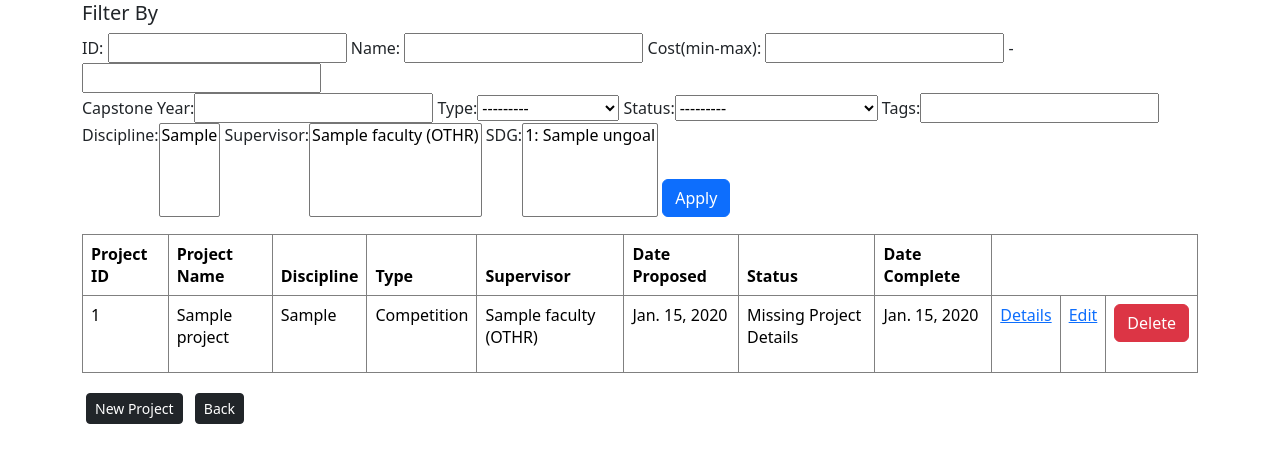
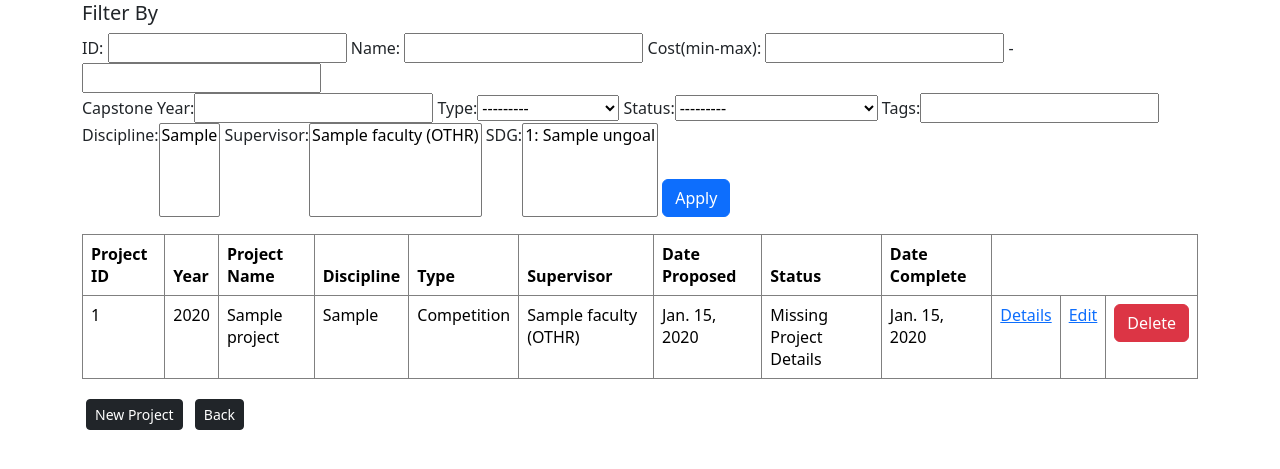
Before and after one commit to LassondeCapstoneGroup20/LassondeProjectsInventory, a Django app: page /projects/list/ in a window 1280 px wide. Shown: the part 221-690 px from the top of the page. Run offline with Django 4.2, Linux system fonts and the light colour scheme; a user stored in the database is signed in; tables that the repository leaves empty hold one stand-in row (values such as "Sample post"); some libraries are stand-ins or nearby versions.

Commit message:
Minor UI changes

```diff
--- a/projects/filters.py
+++ b/projects/filters.py
@@ -1,8 +1,9 @@
 import django_filters
 from .models import Project
+#attrs={'style':'width: 50px'}
 
 class ProjectFilter(django_filters.FilterSet):
-    cost = django_filters.RangeFilter()
+    cost = django_filters.NumericRangeFilter()
     name = django_filters.CharFilter(lookup_expr='icontains')
     tags = django_filters.CharFilter(lookup_expr='icontains')
     class Meta:
--- a/projects/forms.py
+++ b/projects/forms.py
@@ -31,8 +31,8 @@ class ProjectForm(forms.ModelForm):
     date_proposed = forms.DateField(widget=DateInput, initial = date.today())
     date_complete = forms.DateField(widget=DateInput, required = False)
     supervisor = forms.ModelMultipleChoiceField(
-        queryset = Faculty.objects.filter(role = 'PROF'),
-        widget = forms.SelectMultiple,
+        queryset = Faculty.objects.filter(role = 'PROF').order_by('department', 'name'),
+        widget = forms.SelectMultiple(attrs={'class':'form-control', 'style':'height: 200px'}),
         label = 'Supervisor (hold control to select/unselect multiple)',
         required = False,
     )
--- a/projects/templates/projects/list.html
+++ b/projects/templates/projects/list.html
@@ -95,6 +95,7 @@
             <thead>
               <tr>
                 <th>Project ID</th>
+                <th>Year</th>
                 <th>Project Name</th>
                 <th>Discipline</th>
                 <th>Type</th>
@@ -109,6 +110,7 @@
               {% for proj in project_list %}
               <tr>
                 <td>{{proj.id}}</td>
+                <td>{{proj.capstone_year}}</td>
                 <td>{{proj.name}}</td>
                 <td>{{proj.get_disciplines|linebreaks}}</td>
                 <td>{{proj.get_type_display}}</td>
```
